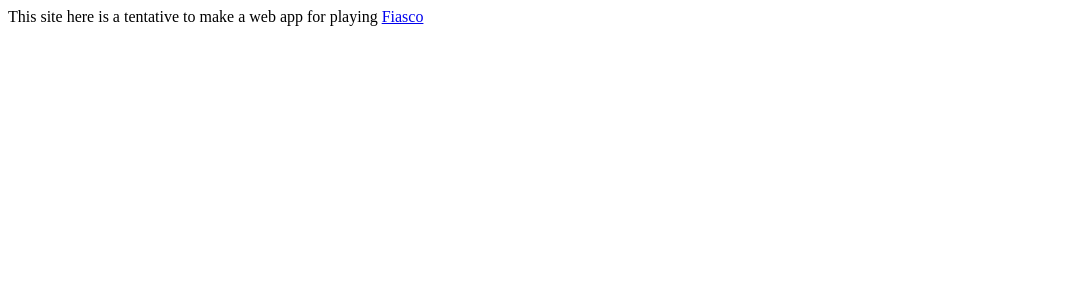
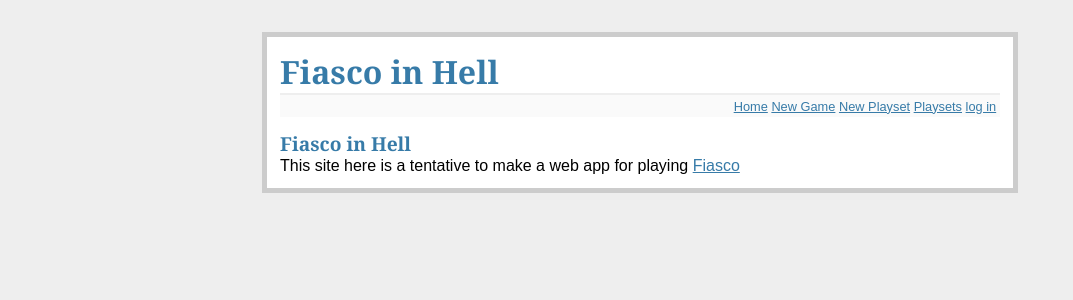
Before and after one commit to Senso/fiasco-flask, a Python web app: template fiasco/templates/index.html in a window 1280 px wide. Shown: the top 300 px of the page, without its empty margins (0-1073 px from the left). Run offline with Jinja, Linux system fonts and the light colour scheme; the template is opened without the code that fills it, so the values that code supplies are empty.

Commit message:
added header

```diff
--- a/fiasco/templates/index.html
+++ b/fiasco/templates/index.html
@@ -1 +1,6 @@
-This site here is a tentative to make a web app for playing <a href='http://www.bullypulpitgames.com/games/fiasco/'>Fiasco</a>
+{% extends "layout.html" %}
+{% block body %}
+    <h2>Fiasco in Hell</h2>
+
+    This site here is a tentative to make a web app for playing <a href='http://www.bullypulpitgames.com/games/fiasco/'>Fiasco</a>
+{% endblock %}
```
